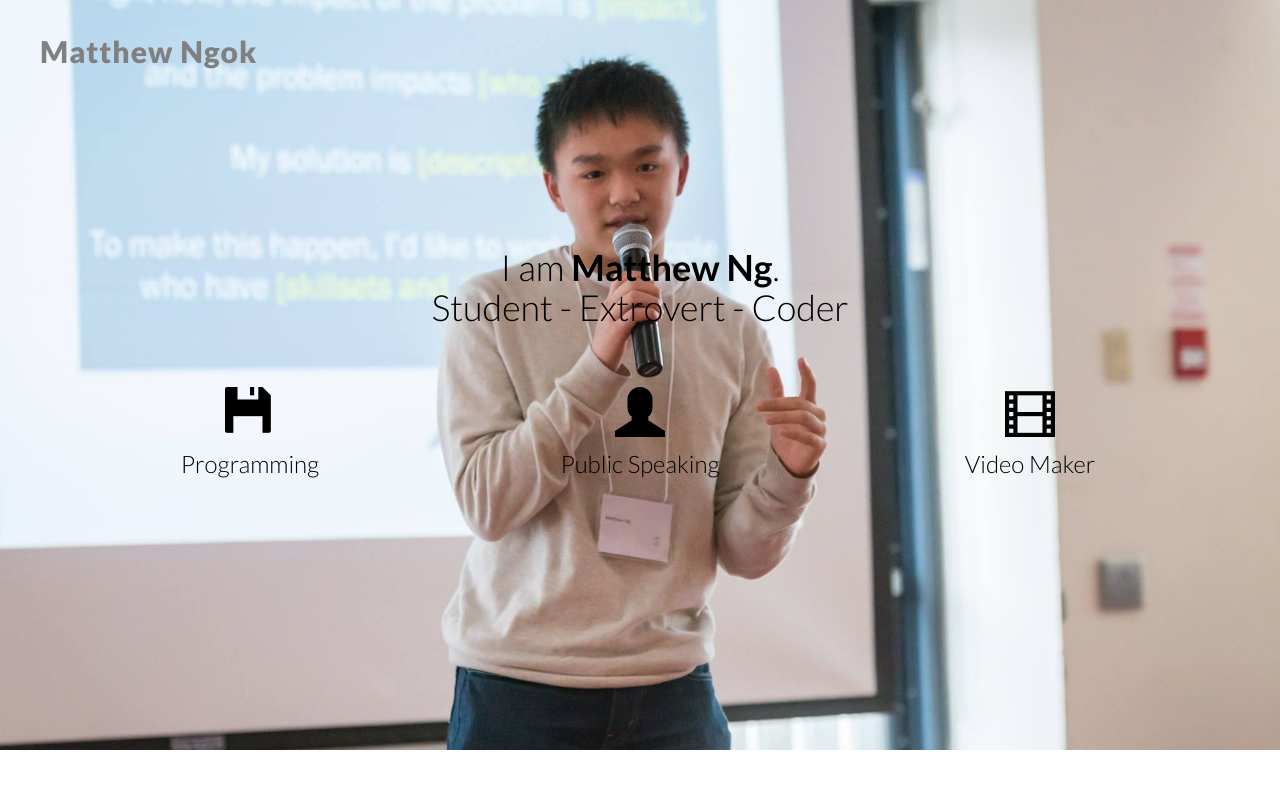
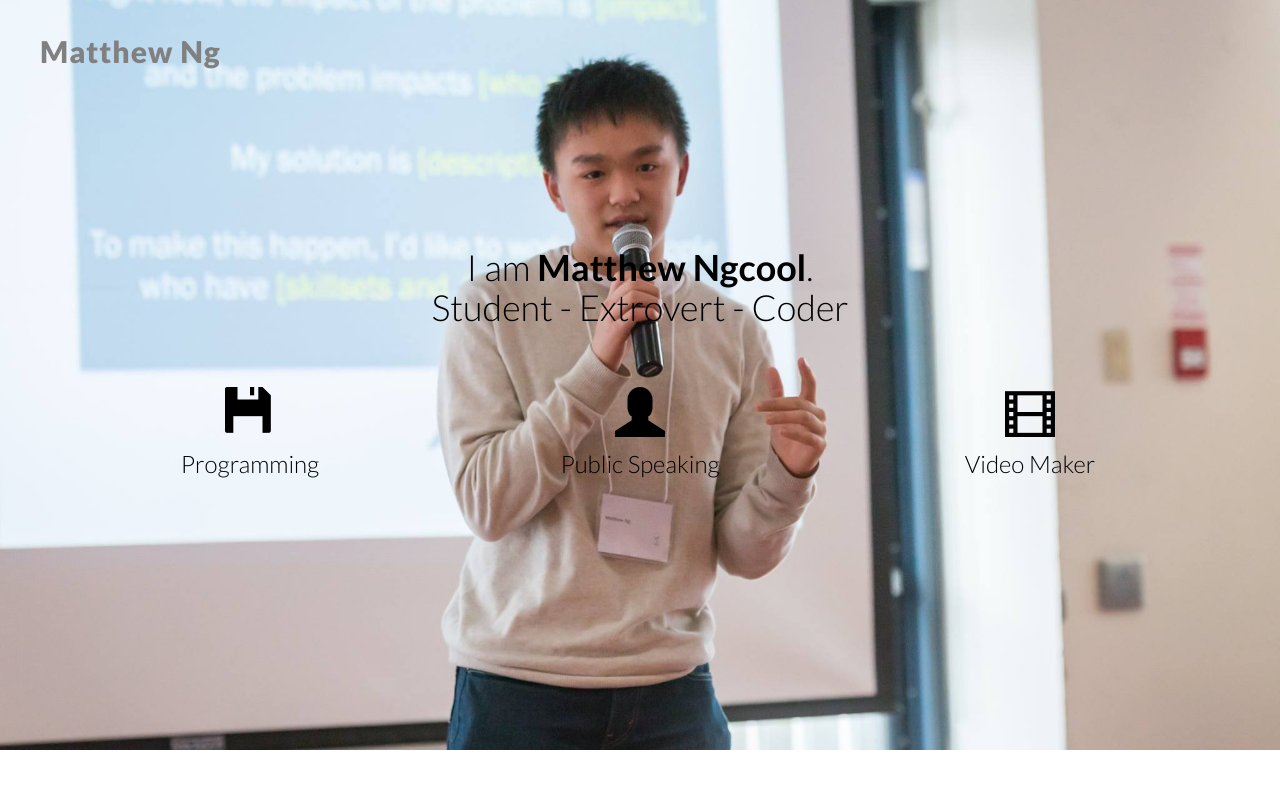
Before and after one commit to Matt-Ng/Matt-Ng.github.io, a plain HTML site: page index.html in a window 1280 px wide. Shown: the top 800 px of the page. Drawn offline with Linux system fonts and the light colour scheme; files whose address does not match are found by name.

Commit message:
another test

```diff
--- a/index.html
+++ b/index.html
@@ -33,12 +33,12 @@
 
     <div id="h">
       <div class="logo">
-        <h2>Matthew Ngok</h2>
+        <h2>Matthew Ng</h2>
       </div><!--/logo-->
       <div class="container centered">
         <div class="row">
           <div class="col-md-8 col-md-offset-2">
-            <h1 class = "text-shadow: -1px 0 black, 0 1px black, 1px 0 black, 0 -1px black">I am <b>Matthew Ng</b>.<br/>Student -  Extrovert - Coder</h1>
+            <h1 class = "text-shadow: -1px 0 black, 0 1px black, 1px 0 black, 0 -1px black">I am <b>Matthew Ngcool</b>.<br/>Student -  Extrovert - Coder</h1>
           </div>
         </div><!--/row-->
 
```
